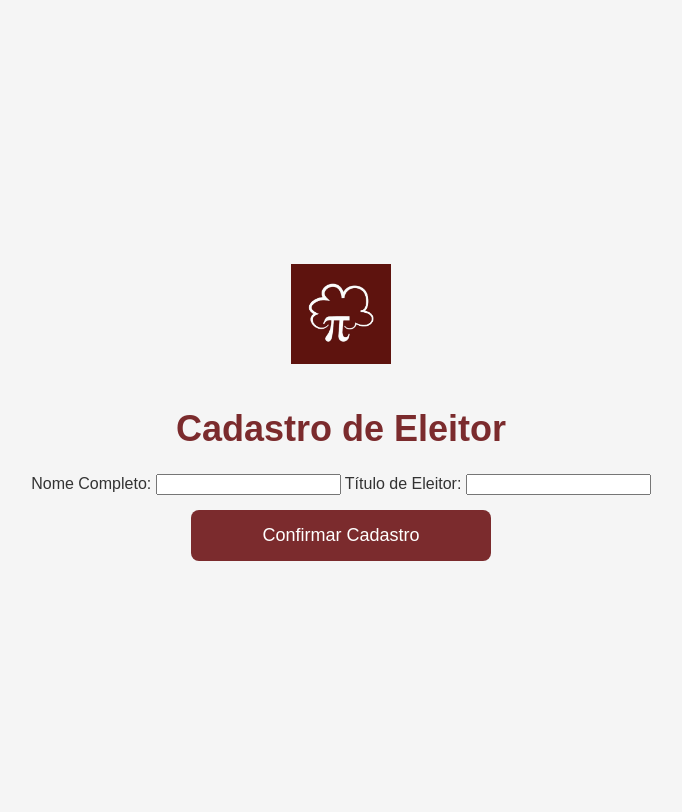
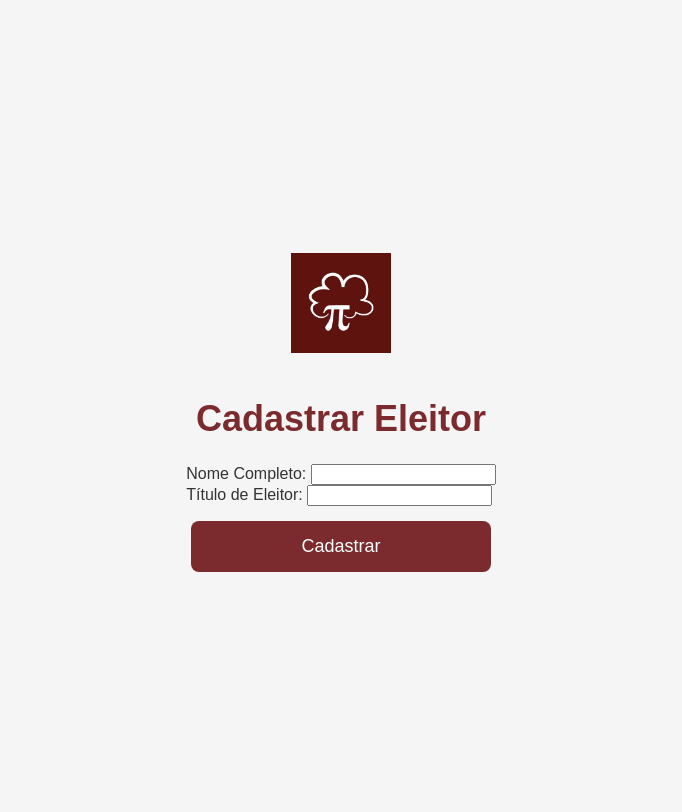
Before and after one commit to KarinaSampaio/App_Urna_Eletronica_MathJeans, a Flask app: page /cadastrar_eleitor in a window 1280 px wide. Shown: the top 812 px of the page, without its empty margins (299-981 px from the left). Run offline with Flask 2, Linux system fonts and the light colour scheme.

Commit message:
Update pagina_inicial.html

```diff
--- a/templates/pagina_inicial.html
+++ b/templates/pagina_inicial.html
@@ -3,21 +3,23 @@
 <head>
     <meta charset="UTF-8">
     <meta name="viewport" content="width=device-width, initial-scale=1.0">
-    <title>Cadastro de Eleitor</title>
+    <title>Cadastrar Eleitor</title>
     <link rel="stylesheet" href="{{ url_for('static', filename='css/style_urna.css') }}">
 </head>
 <body>
     <div class="container">
         <img src="{{ url_for('static', filename='images/logo.jfif') }}" alt="Logo Urna Eletrônica" class="logo-small">
-        <h1>Cadastro de Eleitor</h1>
+        <h1>Cadastrar Eleitor</h1>
         <form method="POST" action="{{ url_for('cadastrar_eleitor') }}">
-            <label for="nome">Nome Completo:</label>
-            <input type="text" name="nome" id="nome" required>
-
-            <label for="titulo_eleitor">Título de Eleitor:</label>
-            <input type="text" name="titulo_eleitor" id="titulo_eleitor" required>
-
-            <button type="submit" class="btn">Confirmar Cadastro</button>
+            <div class="form-group">
+                <label for="nome">Nome Completo:</label>
+                <input type="text" name="nome" id="nome" required>
+            </div>
+            <div class="form-group">
+                <label for="titulo_eleitor">Título de Eleitor:</label>
+                <input type="text" name="titulo_eleitor" id="titulo_eleitor" required>
+            </div>
+            <button type="submit" class="btn">Cadastrar</button>
         </form>
     </div>
 </body>
```
